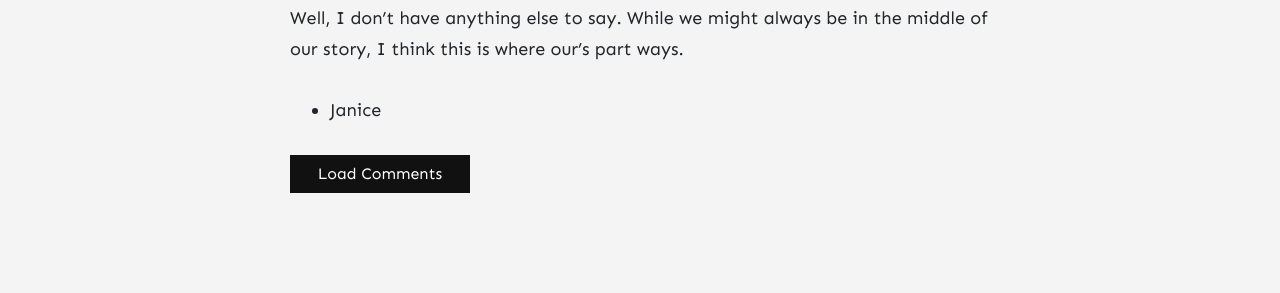
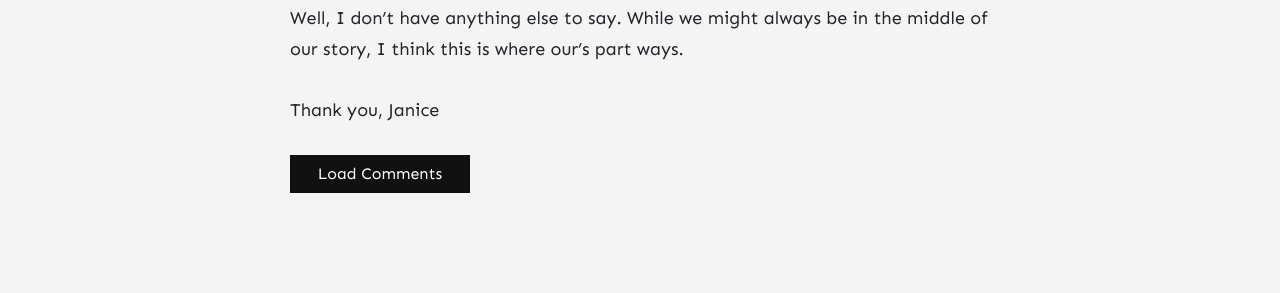
Before and after one commit to ThisWonderfulWorld/ThisWonderfulWorld.github.io, a Jekyll site: the page built from _posts/2020-09-05-Goodbye-For-Now.md, in a window 1280 px wide. Shown: the part 902-1195 px from the top of the page. Built offline with Jekyll 4.4.1, drawn with Linux system fonts in a browser that asks for light colours; nearby versions of some CDN libraries; comment, search, counter and statistics services are not loaded.

Commit message:
Fixed a few mistakes

```diff
--- a/_posts/2020-09-05-Goodbye-For-Now.md
+++ b/_posts/2020-09-05-Goodbye-For-Now.md
@@ -18,4 +18,5 @@ what she would've wanted better than any of us. We'll probably have her funeral
 
 Well, I don't have anything else to say. While we might always be in the middle of our story, I think this is where our's part ways.
 
-- Janice
+Thank you,
+Janice
```
Also changed, not shown: _posts/2020-04-21-little-tree.md (+0 -1 lines), _posts/2020-06-15-TheCorinthianMaid.md (+1 -1 lines).
